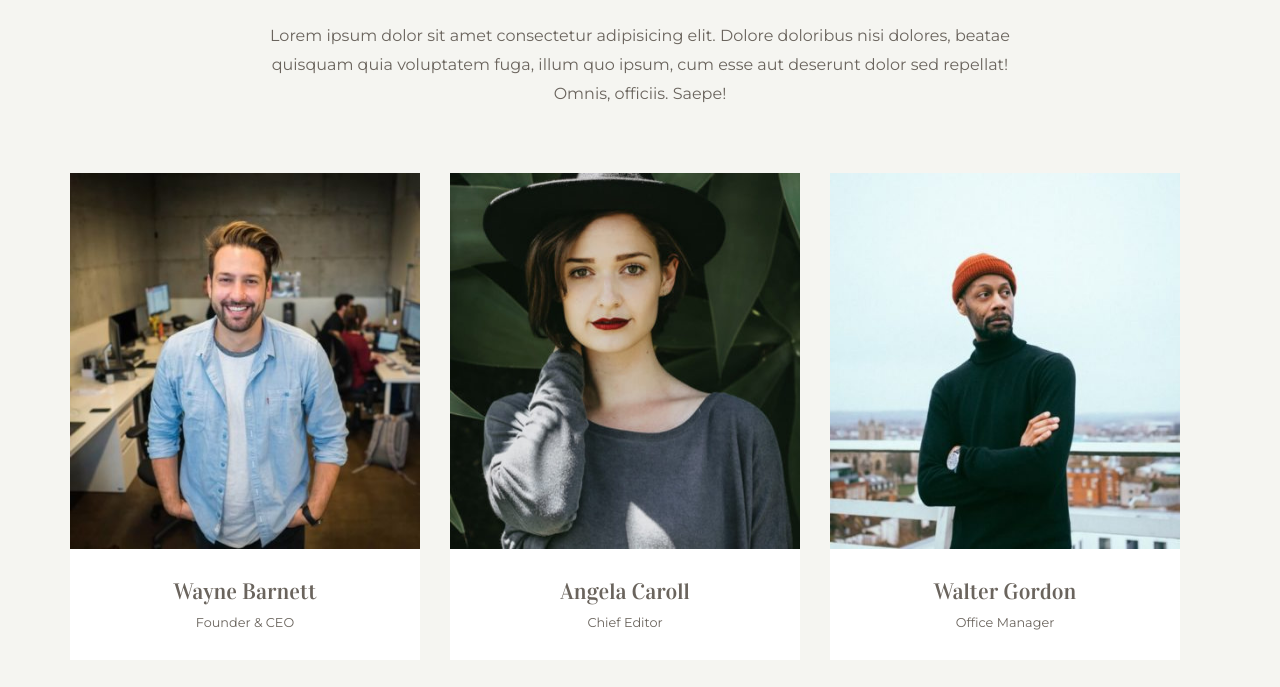
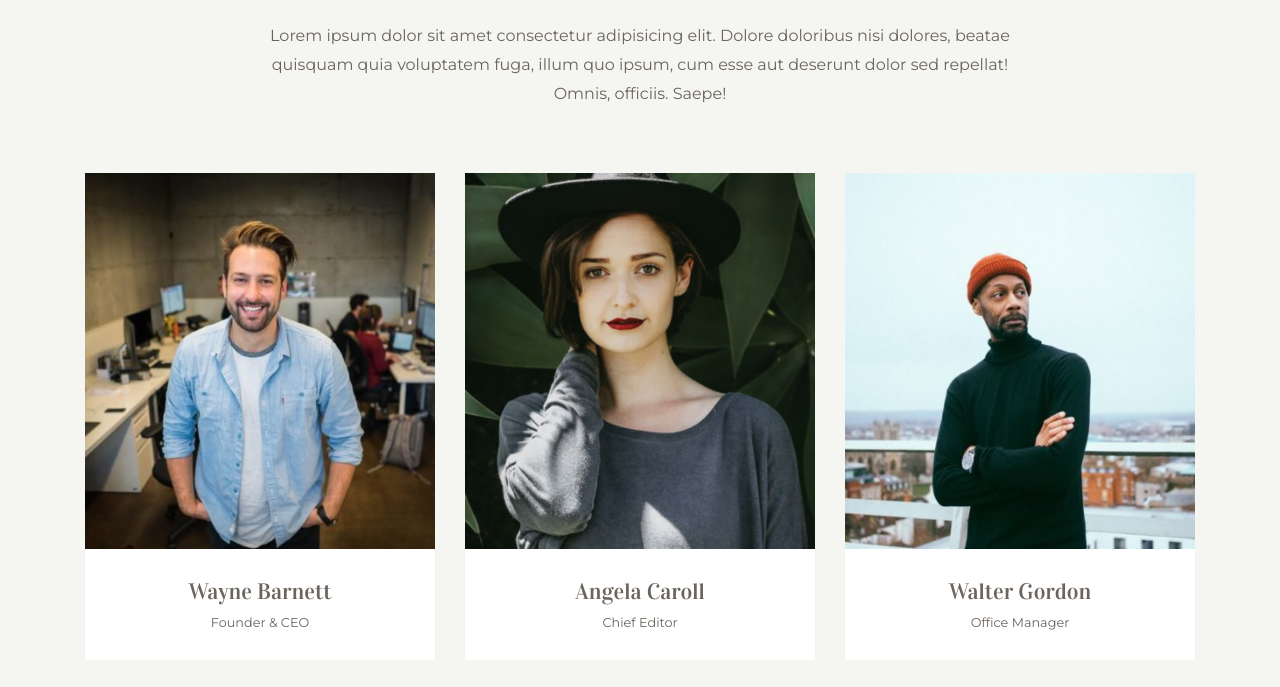
Before and after one commit to Vittoriocorradi/js-our-team, a plain HTML site: page esercizio-bonus/index.html in a window 1280 px wide. Shown: the part 112-799 px from the top of the page. Drawn offline with Linux system fonts and the light colour scheme.

Commit message:
Esercizio bonus css fix container

```diff
--- a/esercizio-bonus/css/style.css
+++ b/esercizio-bonus/css/style.css
@@ -84,6 +84,8 @@ main .container {
     padding-top: 4.0625rem;
     display: flex;
     flex-wrap: wrap;
+    justify-content: center;
+    align-content: start;
     gap: 1.875rem;
 }
 
```
